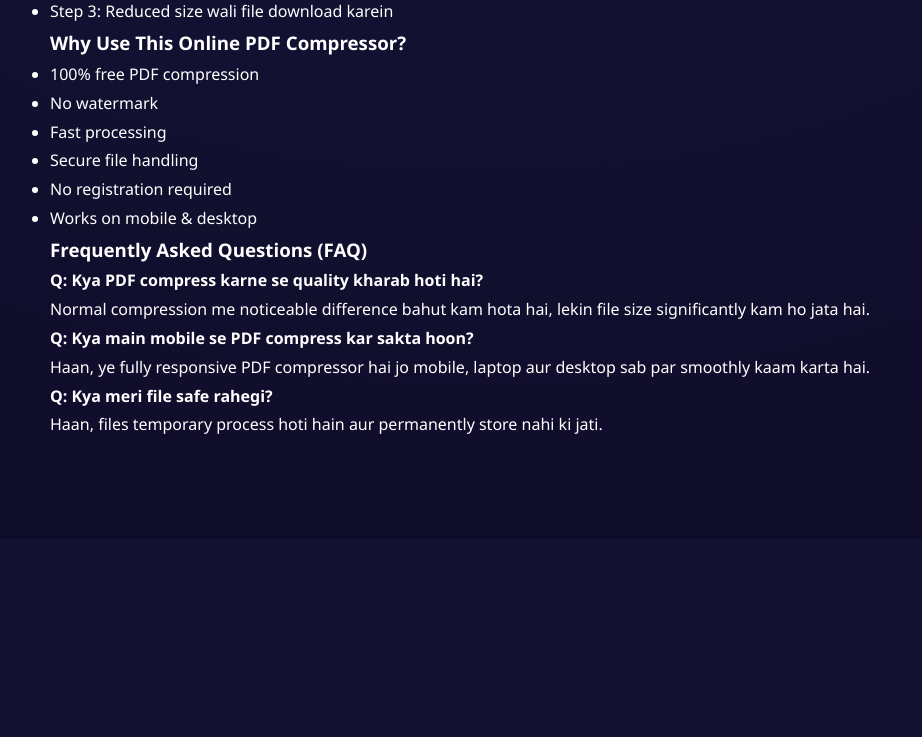
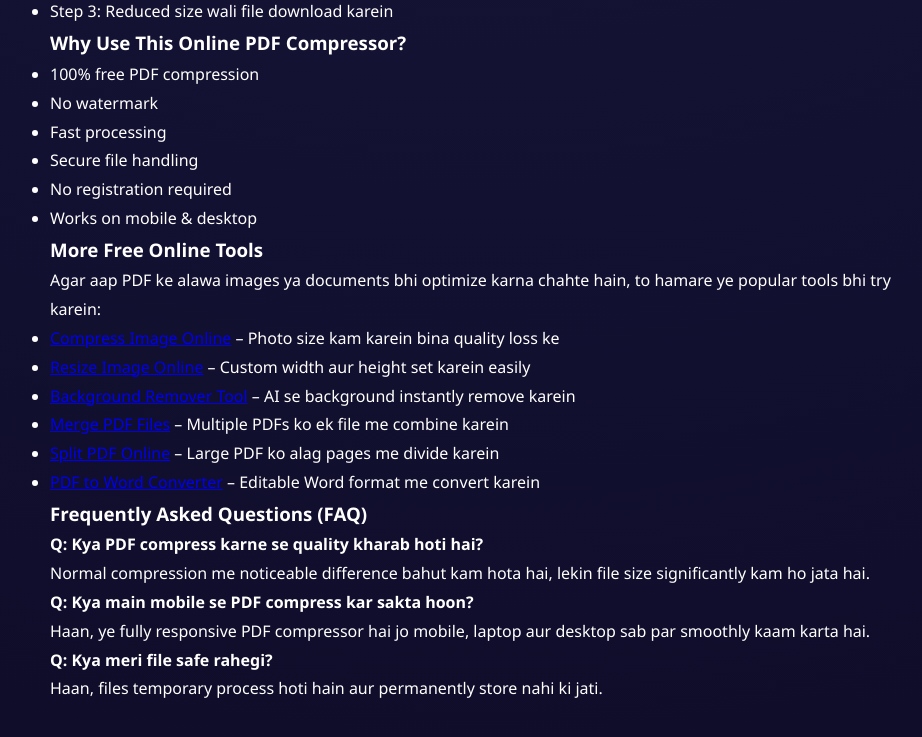
Before and after one commit to afnankhan123456/ai-tools-website-, a Flask app: page /compress-pdf in a window 1280 px wide. Shown: the part 1041-1778 px from the top of the page, without its empty margins (160-1082 px from the left). Before the commit the page ends 1475 px from the top, so only its background shows below. Run offline with Flask 3, Linux system fonts and the light colour scheme; some libraries are stand-ins or nearby versions.

Commit message:
Update compress_pdf.html

```diff
--- a/templates/pdf_tools/compress_pdf.html
+++ b/templates/pdf_tools/compress_pdf.html
@@ -127,6 +127,23 @@
         <li>Works on mobile & desktop</li>
     </ul>
 
+    <!-- 🔗 INTERNAL LINKING SECTION -->
+    <h3>More Free Online Tools</h3>
+
+    <p>
+        Agar aap PDF ke alawa images ya documents bhi optimize karna chahte hain,
+        to hamare ye popular tools bhi try karein:
+    </p>
+
+    <ul>
+        <li><a href="{{ url_for('image_compress') }}">Compress Image Online</a> – Photo size kam karein bina quality loss ke</li>
+        <li><a href="{{ url_for('image_resize') }}">Resize Image Online</a> – Custom width aur height set karein easily</li>
+        <li><a href="{{ url_for('bg_remover') }}">Background Remover Tool</a> – AI se background instantly remove karein</li>
+        <li><a href="{{ url_for('merge_pdf') }}">Merge PDF Files</a> – Multiple PDFs ko ek file me combine karein</li>
+        <li><a href="{{ url_for('split_pdf') }}">Split PDF Online</a> – Large PDF ko alag pages me divide karein</li>
+        <li><a href="{{ url_for('pdf_to_word') }}">PDF to Word Converter</a> – Editable Word format me convert karein</li>
+    </ul>
+
     <h3>Frequently Asked Questions (FAQ)</h3>
 
     <p><strong>Q: Kya PDF compress karne se quality kharab hoti hai?</strong><br>
```
